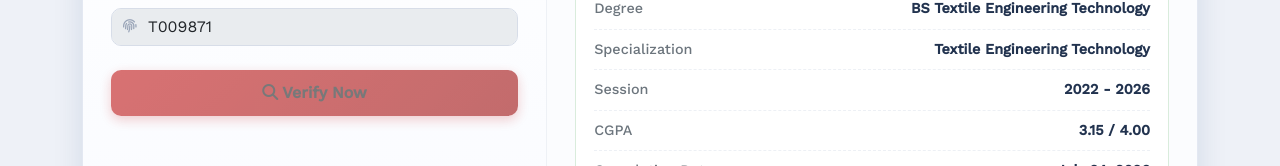
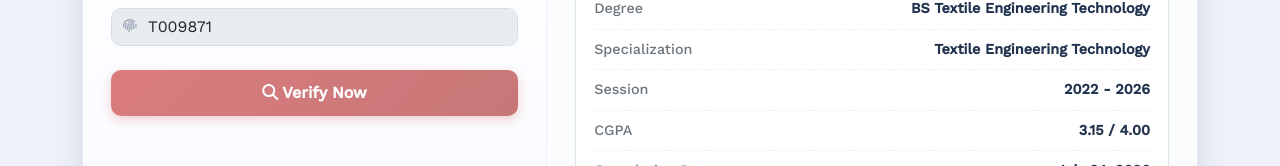
Before and after one commit to muhammadfaizanjamshaid02-prog/NTUVERIFICATION1122, a React (Vite) app: page / in a window 1280 px wide. Shown: the part 433-599 px from the top of the page. Built offline with nearby package versions, Linux system fonts and the light colour scheme; what html5-qrcode would draw is missing.

Commit message:
Disabled buttons keep red/green colors (showcase mode)

```diff
--- a/src/index.css
+++ b/src/index.css
@@ -206,7 +206,15 @@ body {
 .btn-verify:active:not(:disabled) {
   color: #fff;
   transform: translateY(-1px);
-  box-shadow: 0 6px 16px rgba(230, 81, 0, 0.45);
+  box-shadow: 0 6px 16px rgba(198, 40, 40, 0.45);
+}
+
+/* Disabled bhi red hi rahe (showcase mode mein form locked hota hai) */
+.btn-verify:disabled {
+  background: linear-gradient(135deg, #c62828 0%, #a51f1f 100%);
+  color: #fff;
+  border: none;
+  opacity: 0.6;
 }
 
 .btn-qr {
@@ -222,6 +230,14 @@ body {
 .btn-qr:hover {
   background: #258a38;
   color: #fff;
+}
+
+/* Disabled bhi green hi rahe */
+.btn-qr:disabled {
+  background: #2ea043;
+  color: #fff;
+  border: none;
+  opacity: 0.6;
 }
 
 /* Official NTU behavior: QR scan button is visible ONLY on mobile screens.
```
